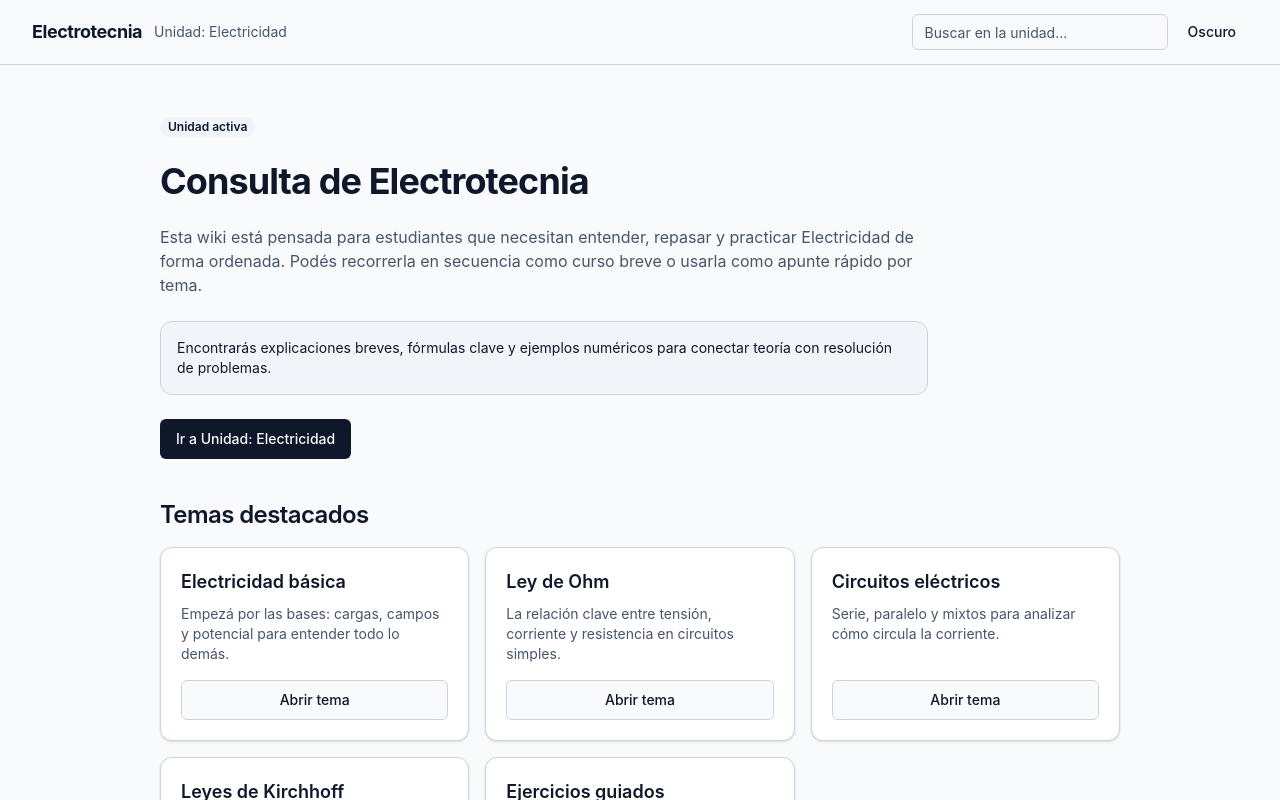
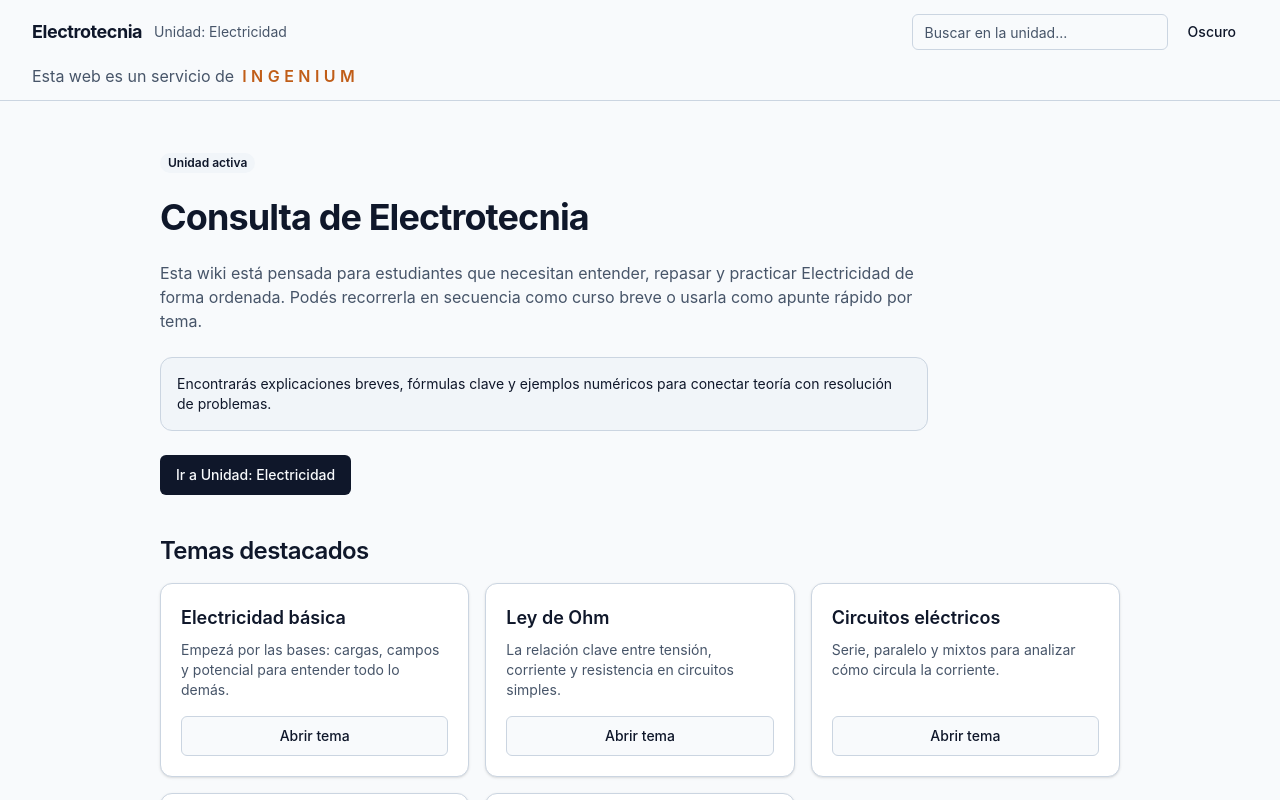
Before and after one commit to Teksi75/electrotecnia-web-next, a Next.js app: page / in a window 1280 px wide. Shown: the top 800 px of the page. Built offline with nearby package versions, Linux system fonts and the light colour scheme; no server answers.

Commit message:
layout: persist Ingenium service link in header

```diff
--- a/src/components/layout/Header.tsx
+++ b/src/components/layout/Header.tsx
@@ -11,7 +11,8 @@ export async function Header() {
 
   return (
     <header className="border-b border-border bg-background/90 backdrop-blur">
-      <div className="mx-auto flex h-16 w-full max-w-7xl items-center gap-3 px-4 sm:px-6 lg:px-8">
+      <div className="mx-auto w-full max-w-7xl px-4 sm:px-6 lg:px-8">
+        <div className="flex h-16 items-center gap-3">
           <Link href="/" className="text-base font-bold tracking-tight sm:text-lg">
             {siteConfig.name}
           </Link>
@@ -25,6 +26,18 @@ export async function Header() {
             <ThemeToggle />
           </div>
         </div>
+        <p className="pb-3 text-sm text-muted-foreground sm:text-base">
+          Esta web es un servicio de
+          <a
+            href="https://ingenium-web.vercel.app/"
+            target="_blank"
+            rel="noreferrer"
+            className="ml-2 inline-block font-semibold tracking-[0.28em] text-amber-700/90 transition-colors hover:text-amber-600"
+          >
+            INGENIUM
+          </a>
+        </p>
+      </div>
     </header>
   );
 }
```
Lines whose indentation alone changed are shown as unchanged.
